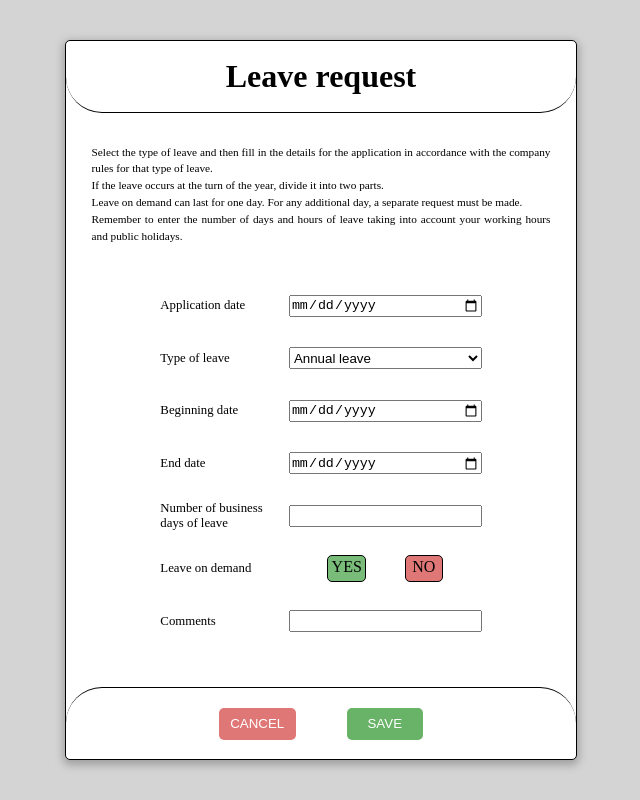
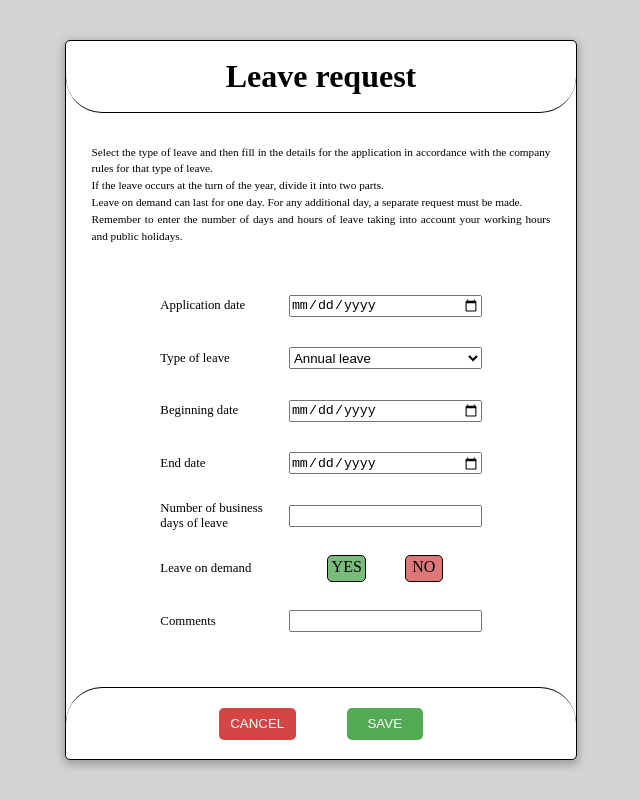
Before and after one commit to infoshareacademy/jfdzr13-team-lospollos, a React (Vite) app in the folder los-urlopos/: page /addRequest in a window 1280 px wide. Shown: the whole page, without its empty margins (319-959 px from the left). Built offline with nearby package versions, Linux system fonts and the light colour scheme.

Commit message:
changed cancel and save buttons color

```diff
--- a/los-urlopos/src/components/AddRequest/AddRequest.module.css
+++ b/los-urlopos/src/components/AddRequest/AddRequest.module.css
@@ -175,7 +175,7 @@
 .saveButton {
   width: 15%;
   height: 45%;
-  background-color: rgba(84, 169, 84, 0.884);
+  background-color: rgb(84, 169, 84);
   border-radius: 5px;
   color: white;
   border: none;
@@ -185,35 +185,36 @@
 
 .saveButton:hover {
   cursor: pointer;
-  background-color: rgba(84, 169, 84, 0.671);
+  background-color: rgba(84, 169, 84, 0.853);
   transition: 0.2s;
 }
 
 .saveButton:active {
   transform: scale(0.98) translateY(0.7px);
-  background-color: rgba(84, 169, 84, 0.884);
+  background-color: rgb(84, 169, 84);
   box-shadow: 3px 2px 22px 1px rgba(0, 0, 0, 0.24);
 }
 
 .cancelButton {
   width: 15%;
   height: 45%;
-  background-color: rgba(213, 69, 69, 0.73);
+  background-color: rgb(213, 69, 69);
   border-radius: 5px;
   color: white;
   border: none;
   align-self: center;
   margin-right: 5%;
+  transition: 0.2s;
 }
 
 .cancelButton:hover {
   cursor: pointer;
-  background-color: rgba(213, 69, 69, 0.549);
+  background-color: rgba(213, 69, 69, 0.804);
   transition: 0.2s;
 }
 
 .cancelButton:active {
   transform: scale(0.98) translateY(0.7px);
-  background-color: rgba(213, 69, 69, 0.73);
+  background-color: rgb(213, 69, 69);
   box-shadow: 3px 2px 22px 1px rgba(0, 0, 0, 0.24);
 }
```
